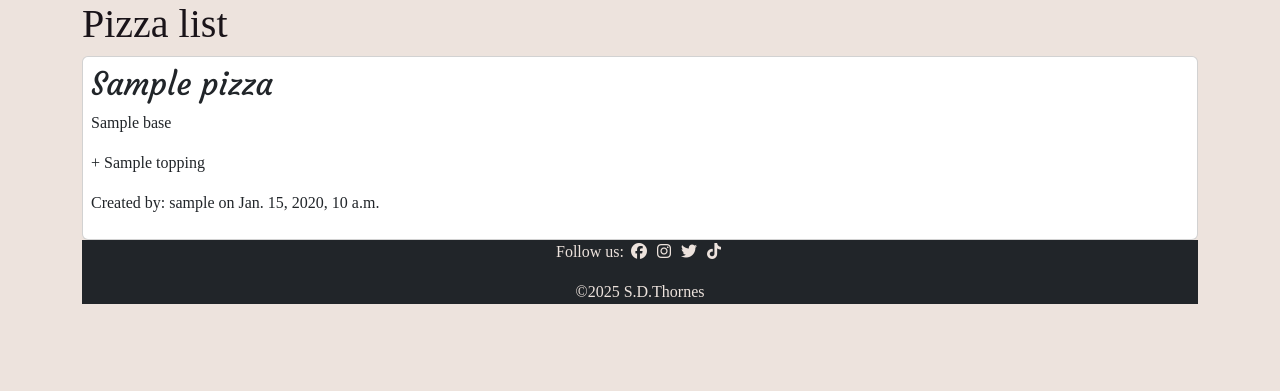
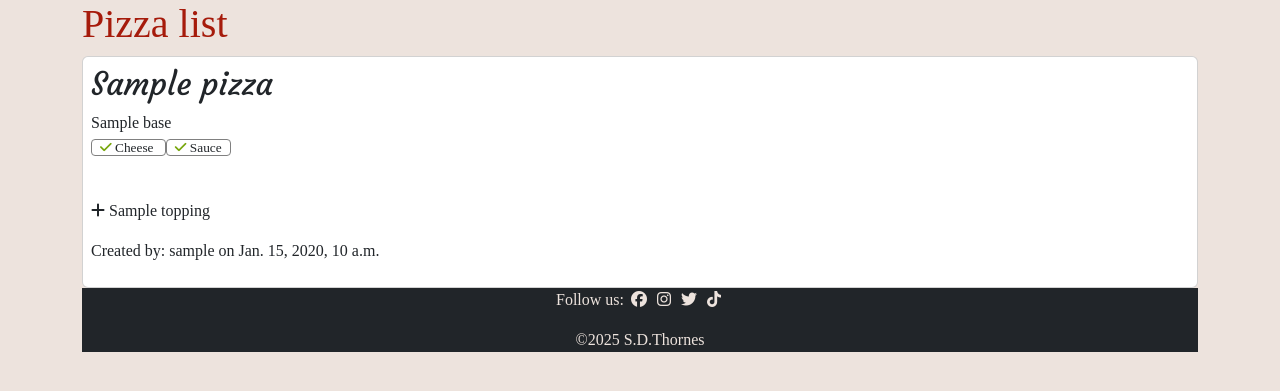
Before and after one commit to motogoatUK/pizza-python, a Django app: page / in a window 1280 px wide. Shown: the part 24-415 px from the top of the page. Run offline with Django 4.2, Linux system fonts and the light colour scheme; tables that the repository leaves empty hold one stand-in row (values such as "Sample post"); some libraries are stand-ins or nearby versions; some web fonts are replaced.

Commit message:
Add cheese/sauce selections to homepage cards

```diff
--- a/pizza/templates/pizza/index.html
+++ b/pizza/templates/pizza/index.html
@@ -9,9 +9,30 @@
         {% for pizza in object_list %}
         <div class="card p-2">
             <h2>{{ pizza.title }}</h2>
-                <p>{{ pizza.base_id.name }}</p>
+            <p>{{ pizza.base_id.name }}
+                <br>
+                <span class="ingredients w-auto">
+                    <span class="px-2">
+                        {% if not pizza.cheese %}
+                        <i class="fa-solid fa-xmark red"></i>
+                        {% else %}
+                        <i class="fa-solid fa-check green"></i>
+                        {% endif %}
+                        Cheese
+                    </span>
+                    <span class="px-2">
+                        {% if not pizza.tom_sauce %}
+                        <i class="fa-solid fa-xmark red"></i>
+                        {% else %}
+                        <i class="fa-solid fa-check green"></i>
+                        {% endif %}
+                        Sauce
+                    </span>
+                </span>
+            </p>
+            <br>
             <p> {% for topping in pizza.topping_id.all %}
-                    + {{topping.name}}
+                <i class="fa-solid fa-plus"></i> {{topping.name}}
                 {% endfor %}
             </p>
             <p>Created by: {{ pizza.user_id }} on {{pizza.created_on}}</p>
--- a/static/css/style.css
+++ b/static/css/style.css
@@ -25,6 +25,7 @@ body {
 }
 h1 {
     font-family: var(--heading-font);
+    color: var(--primary);
 }
 h2 {
     font-family: var(--title-font);
@@ -40,3 +41,14 @@ footer i {
     background-color: var(--dark-shade);
     color:var(--light-shade);
 }
+.ingredients span {
+    border: grey solid 1px;
+    border-radius: 4px;
+    font-size: smaller;
+}
+.red {
+    color: var(--primary);
+}
+.green {
+    color:var(--light-accent);
+}
```
Also changed, not shown: README.md. Lines whose indentation alone changed are shown as unchanged.
